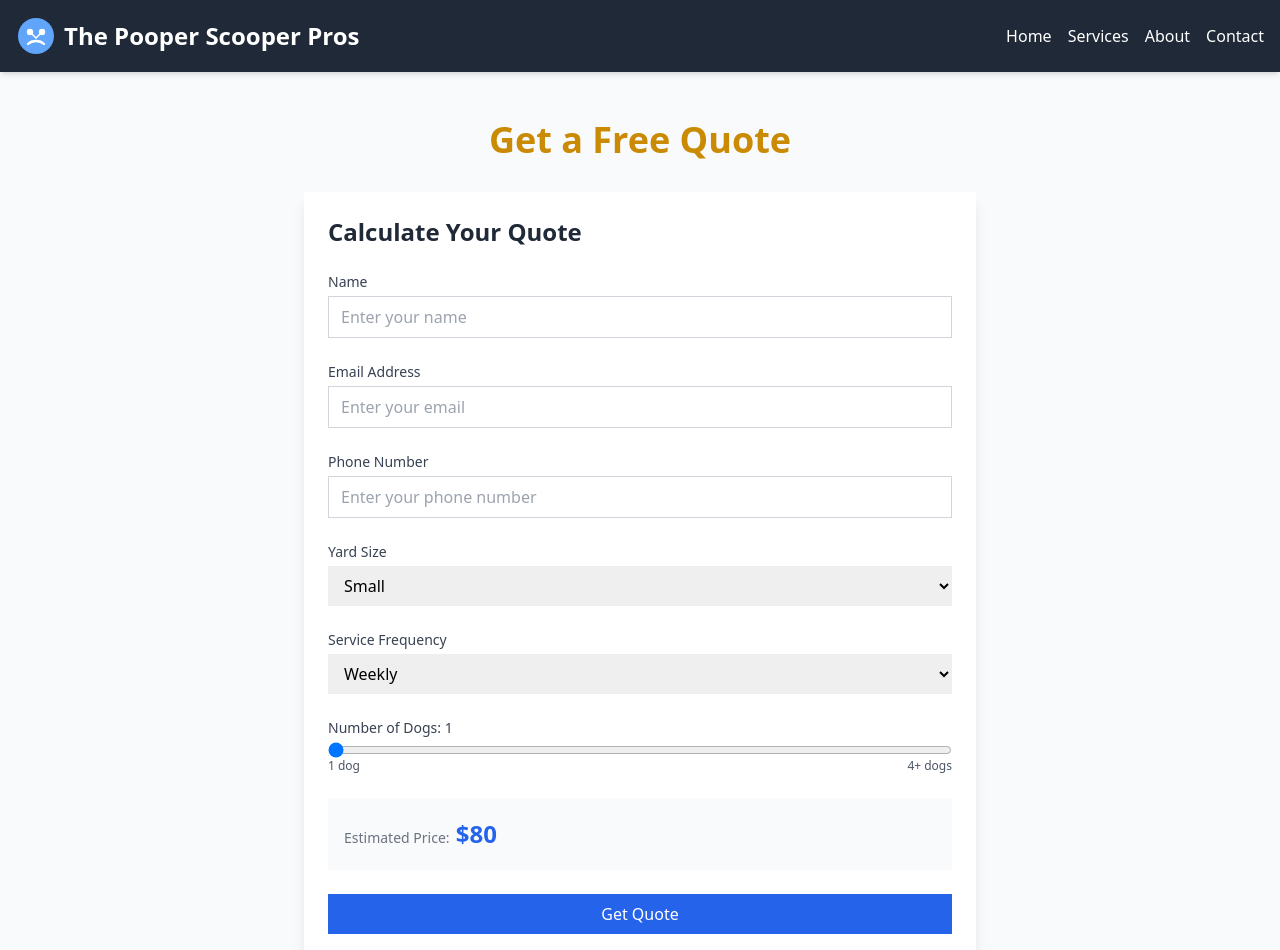
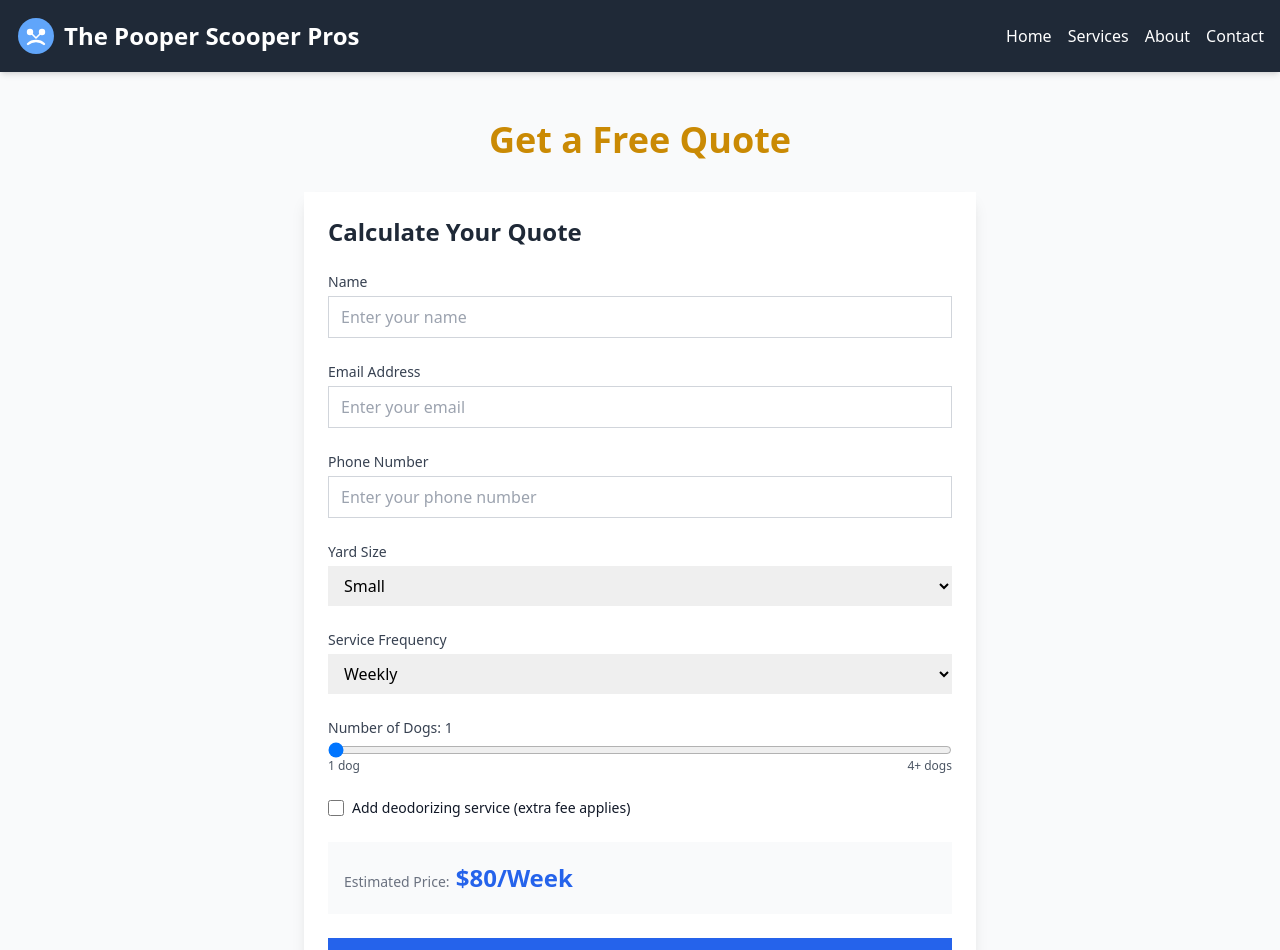
Before and after one commit to mrkbj/pros, a Next.js app: page /quote in a window 1280 px wide. Shown: the top 950 px of the page. Built offline with nearby package versions, Linux system fonts and the light colour scheme.

Commit message:
changed prices to weekly + added deodorizer option + updated homepage logo

```diff
--- a/app/page.tsx
+++ b/app/page.tsx
@@ -1,22 +1,24 @@
-import Link from 'next/link'
-import Image from 'next/image'
+import Link from "next/link"
+import Image from "next/image"
 
 export default function HomePage() {
   return (
     <div className="container mx-auto px-4 py-12">
       <section className="relative bg-gray-900 text-white rounded-lg overflow-hidden">
         <Image
-          src="/home.jpeg"
-          alt="Green grass with dog"
-          width={1200}
+          src="/unknown.jpg"
+          alt="The Pooper Scooper Pros logo featuring a golden retriever with a shovel"
+          width={800}
           height={600}
-          className="w-full h-[400px] object-cover"
+          className="w-full h-[400px] object-contain bg-gray-50 border-2 border-gray-300"
           priority
         />
-
       </section>
       <div className="text-center mt-8">
-        <Link href="/quote" className="inline-block bg-blue-500 text-white hover:bg-blue-600 px-8 py-4 rounded-md text-lg font-semibold transition-colors">
+        <Link
+          href="/quote"
+          className="inline-block bg-blue-500 text-white hover:bg-blue-600 px-8 py-4 rounded-md text-lg font-semibold transition-colors"
+        >
           Get a Free Quote
         </Link>
       </div>
@@ -24,9 +26,19 @@ export default function HomePage() {
         <h2 className="text-3xl font-bold text-center mb-12 text-gray-800">Our Services</h2>
         <div className="grid md:grid-cols-3 gap-8">
           {[
-            { title: "Residential Cleanup", description: "Regular waste removal for your home's yard, keeping it clean and safe for your family and pets." },
-            { title: "Commercial Properties", description: "Maintain a clean environment for your business, apartment complex, or public spaces." },
-            { title: "One-Time Cleanup", description: "Perfect for move-outs, special events, or when you need a fresh start for your yard." }
+            {
+              title: "Residential Cleanup",
+              description:
+                "Regular waste removal for your home's yard, keeping it clean and safe for your family and pets.",
+            },
+            {
+              title: "Commercial Properties",
+              description: "Maintain a clean environment for your business, apartment complex, or public spaces.",
+            },
+            {
+              title: "One-Time Cleanup",
+              description: "Perfect for move-outs, special events, or when you need a fresh start for your yard.",
+            },
           ].map((service, index) => (
             <div key={index} className="bg-white rounded-lg shadow-md overflow-hidden">
               <div className="p-6">
@@ -43,15 +55,32 @@ export default function HomePage() {
           <div className="max-w-3xl mx-auto">
             <ul className="space-y-4">
               {[
-                { title: "Professional and reliable service", description: "Our trained staff ensures thorough and consistent cleanup." },
-                { title: "Responsible waste disposal", description: "We use professional methods to dispose of pet waste." },
-                { title: "Flexible scheduling options", description: "Choose from weekly, bi-weekly, or custom schedules to fit your needs." },
-                { title: "Satisfaction guaranteed", description: "We're not happy unless you're happy with our service." },
-                { title: "Safety first", description: "We disinfect equipment after every stop for the safety of all dogs and owners." }
+                {
+                  title: "Professional and reliable service",
+                  description: "Our trained staff ensures thorough and consistent cleanup.",
+                },
+                {
+                  title: "Responsible waste disposal",
+                  description: "We use professional methods to dispose of pet waste.",
+                },
+                {
+                  title: "Flexible scheduling options",
+                  description: "Choose from weekly, bi-weekly, or custom schedules to fit your needs.",
+                },
+                {
+                  title: "Satisfaction guaranteed",
+                  description: "We're not happy unless you're happy with our service.",
+                },
+                {
+                  title: "Safety first",
+                  description: "We disinfect equipment after every stop for the safety of all dogs and owners.",
+                },
               ].map((reason, index) => (
                 <li key={index} className="flex items-start">
                   <span className="text-blue-600 mr-2">✓</span>
-                  <span><strong className="text-blue-600">{reason.title}:</strong> {reason.description}</span>
+                  <span>
+                    <strong className="text-blue-600">{reason.title}:</strong> {reason.description}
+                  </span>
                 </li>
               ))}
             </ul>
@@ -64,24 +93,27 @@ export default function HomePage() {
           {[
             {
               question: "Do you clean the whole yard?",
-              answer: "We clean any part of the yard that has waste, including back, front, sides, flower beds, dog runs etc."
+              answer:
+                "We clean any part of the yard that has waste, including back, front, sides, flower beds, dog runs etc.",
             },
             {
               question: "Do you provide services year-round?",
-              answer: "Yes, we do. As long as weather permits, we will continue to come out even if it snows."
+              answer: "Yes, we do. As long as weather permits, we will continue to come out even if it snows.",
             },
             {
               question: "How much does your service cost?",
-              answer: "The price varies based on yard size, number of dogs, and service frequency. Use our quote calculator to get an estimate!"
+              answer:
+                "The price varies based on yard size, number of dogs, and service frequency. Use our quote calculator to get an estimate!",
             },
             {
               question: "Do I have to sign a contract for services?",
-              answer: "No, you do not. You can start, stop, or pause and cancel at any time by contacting us."
+              answer: "No, you do not. You can start, stop, or pause and cancel at any time by contacting us.",
             },
             {
               question: "Can you work with my dog in the yard?",
-              answer: "Yes, we can. However, if your dog is aggressive or has shown signs of aggression, we will ask that the dog be secured during our visit."
-            }
+              answer:
+                "Yes, we can. However, if your dog is aggressive or has shown signs of aggression, we will ask that the dog be secured during our visit.",
+            },
           ].map((faq, index) => (
             <div key={index} className="bg-white rounded-lg shadow-md p-6">
               <h3 className="text-xl font-semibold text-blue-600 mb-2">{faq.question}</h3>
--- a/app/quote/QuoteCalculator.tsx
+++ b/app/quote/QuoteCalculator.tsx
@@ -36,6 +36,7 @@ export function QuoteCalculator() {
   const [name, setName] = useState("")
   const [phoneNumber, setPhoneNumber] = useState("")
   const [isSubmitting, setIsSubmitting] = useState(false)
+  const [deodorize, setDeodorize] = useState(false)
 
   useEffect(() => {
     init("R5CBdCu4Opuuiz-Ur")
@@ -43,17 +44,16 @@ export function QuoteCalculator() {
 
   const calculatePrice = () => {
     const tier = pricingTiers[yardSize][frequency]
-    if (dogs === 1) return tier.oneDog
-    if (dogs === 2) return tier.twoDogs
-    if (dogs === 3) return tier.threeDogs
-    return tier.fourOrMore
+    let price = dogs === 1 ? tier.oneDog : dogs === 2 ? tier.twoDogs : dogs === 3 ? tier.threeDogs : tier.fourOrMore
+    if (deodorize) {
+      price += 10 // Add $10 for deodorizing service
+    }
+    return price
   }
 
   const handleSubmit = async (event: React.FormEvent<HTMLFormElement>) => {
     event.preventDefault()
     setIsSubmitting(true)
-
-
 
     try {
       // Send email to the user
@@ -68,6 +68,7 @@ export function QuoteCalculator() {
           email: email,
           phone: phoneNumber,
           price: calculatePrice(),
+          deodorize: deodorize,
         },
         "R5CBdCu4Opuuiz-Ur",
       )
@@ -84,6 +85,7 @@ export function QuoteCalculator() {
           email: email,
           phone: phoneNumber,
           price: calculatePrice(),
+          deodorize: deodorize,
         },
         "R5CBdCu4Opuuiz-Ur",
       )
@@ -205,9 +207,23 @@ export function QuoteCalculator() {
           </div>
         </div>
 
+        <div className="flex items-center">
+          <input
+            type="checkbox"
+            id="deodorize"
+            name="deodorize"
+            checked={deodorize}
+            onChange={(e) => setDeodorize(e.target.checked)}
+            className="h-4 w-4 text-blue-600 focus:ring-blue-500 border-gray-300 rounded"
+          />
+          <label htmlFor="deodorize" className="ml-2 block text-sm text-gray-900">
+            Add deodorizing service (extra fee applies)
+          </label>
+        </div>
+
         <div className="bg-gray-50 px-4 py-5 rounded-lg">
           <span className="text-sm font-medium text-gray-500">Estimated Price:</span>
-          <span className="text-2xl font-bold text-blue-600"> ${calculatePrice()}</span>
+          <span className="text-2xl font-bold text-blue-600"> ${calculatePrice()}/Week</span>
         </div>
 
         <input type="hidden" name="price" value={calculatePrice()} />
```
Also changed, not shown: public/unknown.jpg (added).
